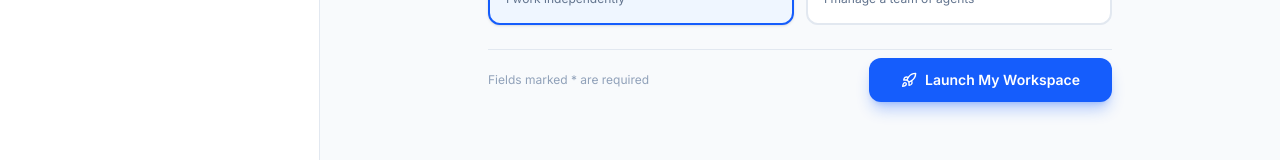
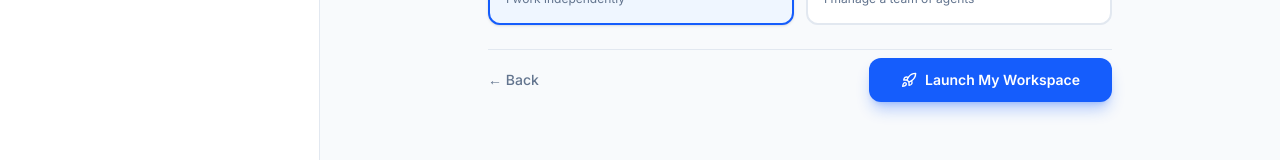
Before and after one commit to evervent/agent_app-frontend, a Next.js app: page /onboarding/workspace in a window 1280 px wide. Shown: the part 487-647 px from the top of the page. Built offline with nearby package versions, Linux system fonts and the light colour scheme; no server answers.

Commit message:
refactor: update navigation buttons and improve required fields indication in Profile and Workspace pages

```diff
--- a/src/features/onboarding/components/ProfilePage.tsx
+++ b/src/features/onboarding/components/ProfilePage.tsx
@@ -122,13 +122,7 @@ export default function ProfilePage() {
         />
 
         <div className="flex items-center justify-between pt-2 border-t border-slate-200">
-          <button
-            type="button"
-            onClick={() => router.push('/dashboard')}
-            className="text-sm text-slate-500 hover:text-slate-700 font-medium transition-colors"
-          >
-            ← Back to Dashboard
-          </button>
+          <p className="text-xs text-slate-400">All fields marked * are required</p>
           <button
             type="submit"
             disabled={loading}
--- a/src/features/onboarding/components/WorkspacePage.tsx
+++ b/src/features/onboarding/components/WorkspacePage.tsx
@@ -149,7 +149,13 @@ export default function WorkspacePage() {
         />
 
         <div className="flex items-center justify-between pt-2 border-t border-slate-200">
-          <p className="text-xs text-slate-400">Fields marked * are required</p>
+          <button
+            type="button"
+            onClick={() => router.push('/onboarding/business')}
+            className="text-sm text-slate-500 hover:text-slate-700 font-medium transition-colors"
+          >
+            ← Back
+          </button>
           <button
             type="submit"
             disabled={loading}
```
